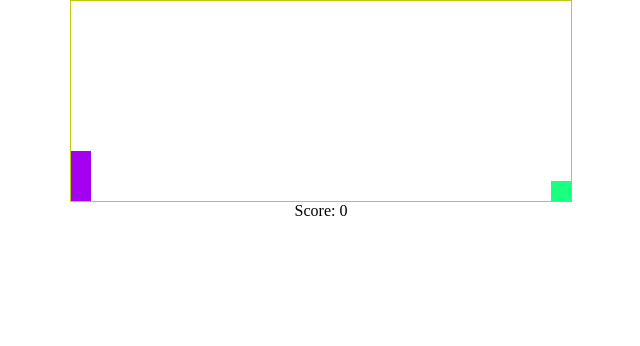
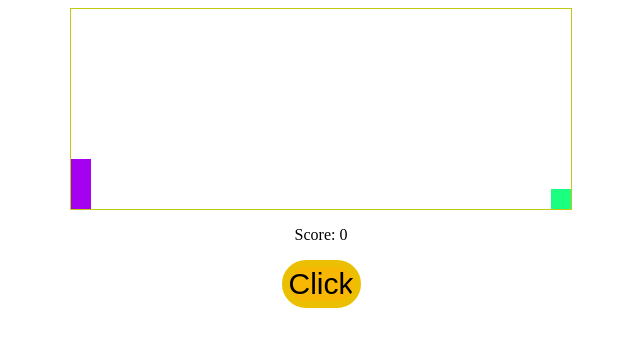
Before and after one commit to aryasuneesh/LHD-Build-2022-Challenges, a plain HTML site: page js-game/index.html in a window 1280 px wide. Shown: the whole page, without its empty margins (319-959 px from the left). Drawn offline with Linux system fonts and the light colour scheme.

Commit message:
added button

```diff
--- a/js-game/index.html
+++ b/js-game/index.html
@@ -1,8 +1,8 @@
 <!DOCTYPE html>
-<html lang="en" onclick="jump()">
+<html lang="en">
 <head>
     <meta charset="UTF-8">
-    <title>Game</title>
+    <title>Dino Clone</title>
     <link rel="stylesheet" href="style.css">
 </head>
 <body>
@@ -11,6 +11,7 @@
        <div id='block'></div>
    </div>
    <p>Score: <span id="scoreSpan"></span></p>
+   <button id="button" onclick="jump()"> Click</button>
 </body>
 <script src="script.js"></script>
 </html>
--- a/js-game/script.js
+++ b/js-game/script.js
@@ -1,6 +1,5 @@
 var character = document.getElementById("character");
 var block = document.getElementById("block");
-
 var counter=0;
 
 function jump() {
--- a/js-game/style.css
+++ b/js-game/style.css
@@ -1,6 +1,6 @@
 * {
     padding : 0px;
-    margin: 0;
+    margin: 2;
     overflow-x: hidden;
 }
 
@@ -49,3 +49,13 @@
 p{
     text-align : center;
 }
+
+button{
+    display: grid;
+    font-size: 30px;
+    text-align: center;
+    background-color:#f8b702;
+	border-radius:28px;
+	border:7px solid #ebc002;
+    margin: auto;
+}
```
Also changed, not shown: screenshots and test files/js-sc1.png (added), screenshots and test files/js-sc2.png (added), screenshots and test files/web-sc2.png (added), screenshots and test files/web.sc1.png (added).
